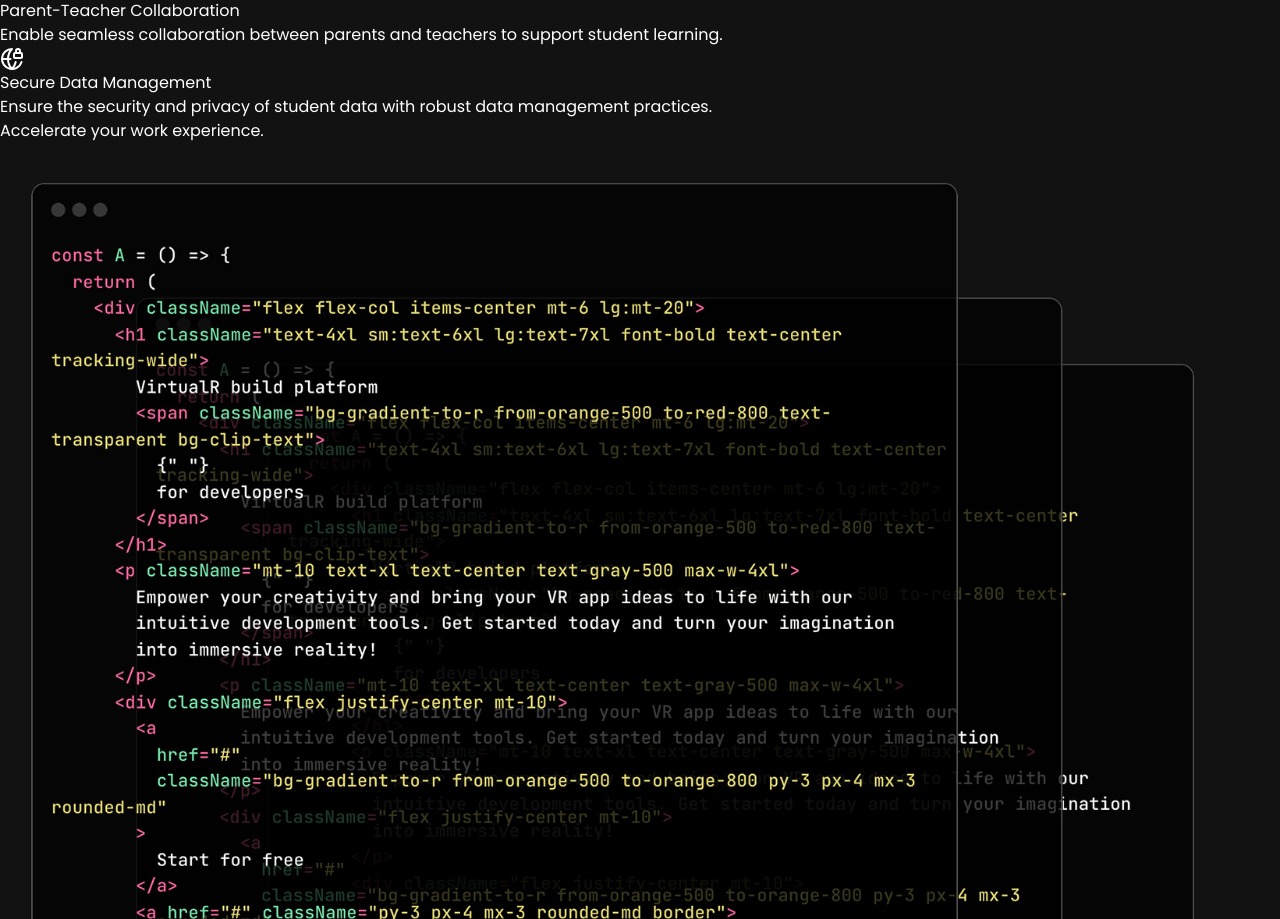
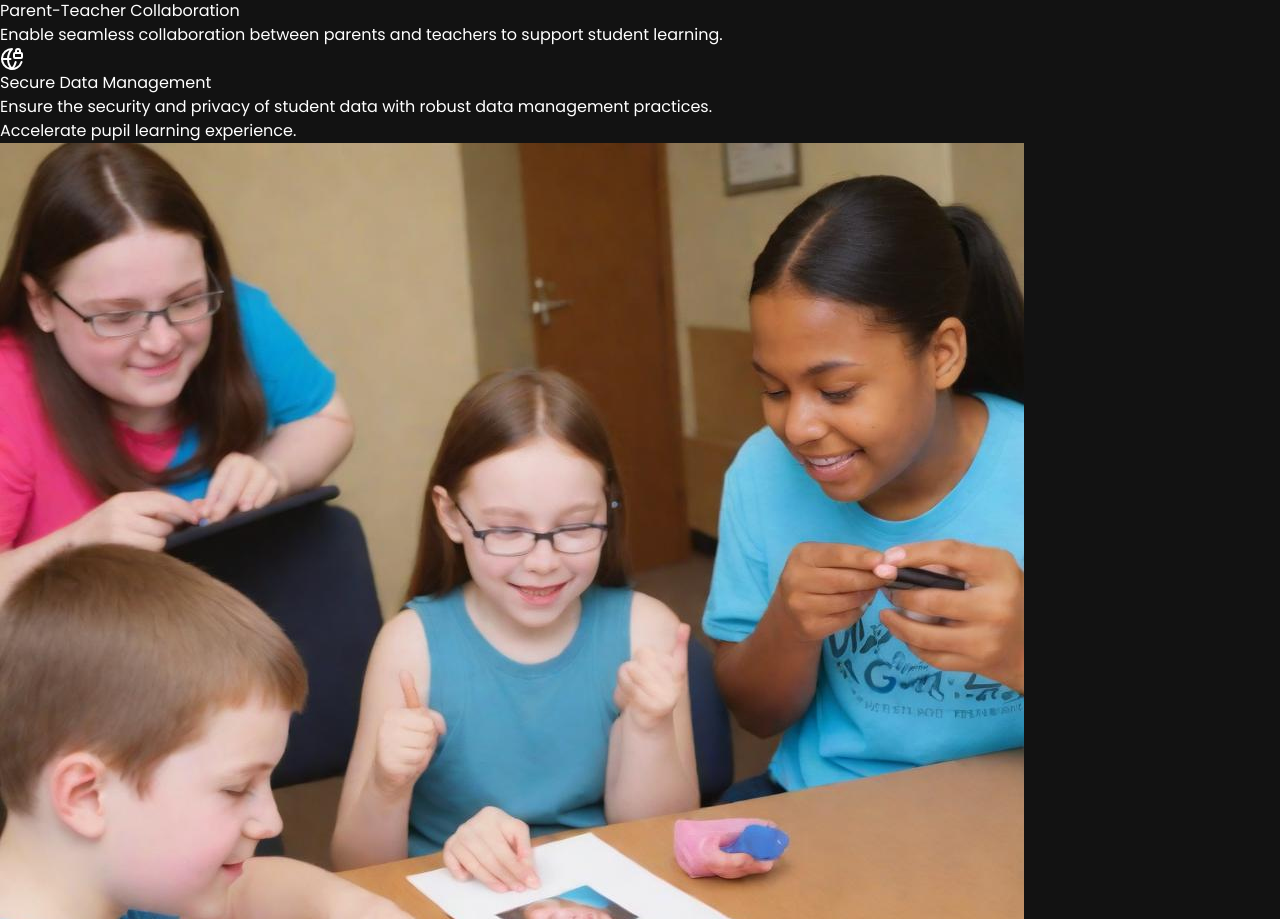
Before and after one commit to NoriFe/Angelika, a React (Vite) app: page / in a window 1280 px wide. Shown: the part 1164-2083 px from the top of the page. Built offline with nearby package versions, Linux system fonts and the light colour scheme.

Commit message:
changed picture in workflow

```diff
--- a/src/App.jsx
+++ b/src/App.jsx
@@ -18,8 +18,6 @@ const App = () => {
           <Testimonials />
           <Footer />
 
-
-
         </div>
     </>
 
--- a/src/components/Testimonials.jsx
+++ b/src/components/Testimonials.jsx
@@ -1,3 +1,4 @@
+
 import { testimonials } from "../constants"
 
 const Testimonials = () => {
@@ -26,7 +27,7 @@ const Testimonials = () => {
           </div>
         ))}
       </div>
-    </div>
+   </div>
   )
 }
 
--- a/src/components/WorkFlow.jsx
+++ b/src/components/WorkFlow.jsx
@@ -6,10 +6,10 @@ import { checklistItems } from '../constants';
 const WorkFlow = () => {
   return (
     <div className='mt-20'>
-      <h2 className='text-3xl sm:text-5xl lg:text-6xl text-center my-20 tracking-wide'>Accelerate your <span className='bg-gradient-to-r from-violet-500 to-violet-800 text-transparent bg-clip-text'>work experience.</span></h2>
+      <h2 className='text-3xl sm:text-5xl lg:text-6xl text-center my-20 tracking-wide'>Accelerate pupil <span className='bg-gradient-to-r from-violet-500 to-violet-800 text-transparent bg-clip-text'>learning experience.</span></h2>
       <div className='flex flex-wrap justify-center'>
         <div className='p-2 w-full lg:w-1/2'>
-            <img src={codeImg} alt='Code' className='' />
+            <img src={codeImg} alt='Code' className='rounded-xl border border-violet-800' />
         </div>
         <div className='pt-12 w-full lg:w-1/2'>
             {checklistItems.map((item, index) => (
```
Also changed, not shown: src/assets/code.jpg.
